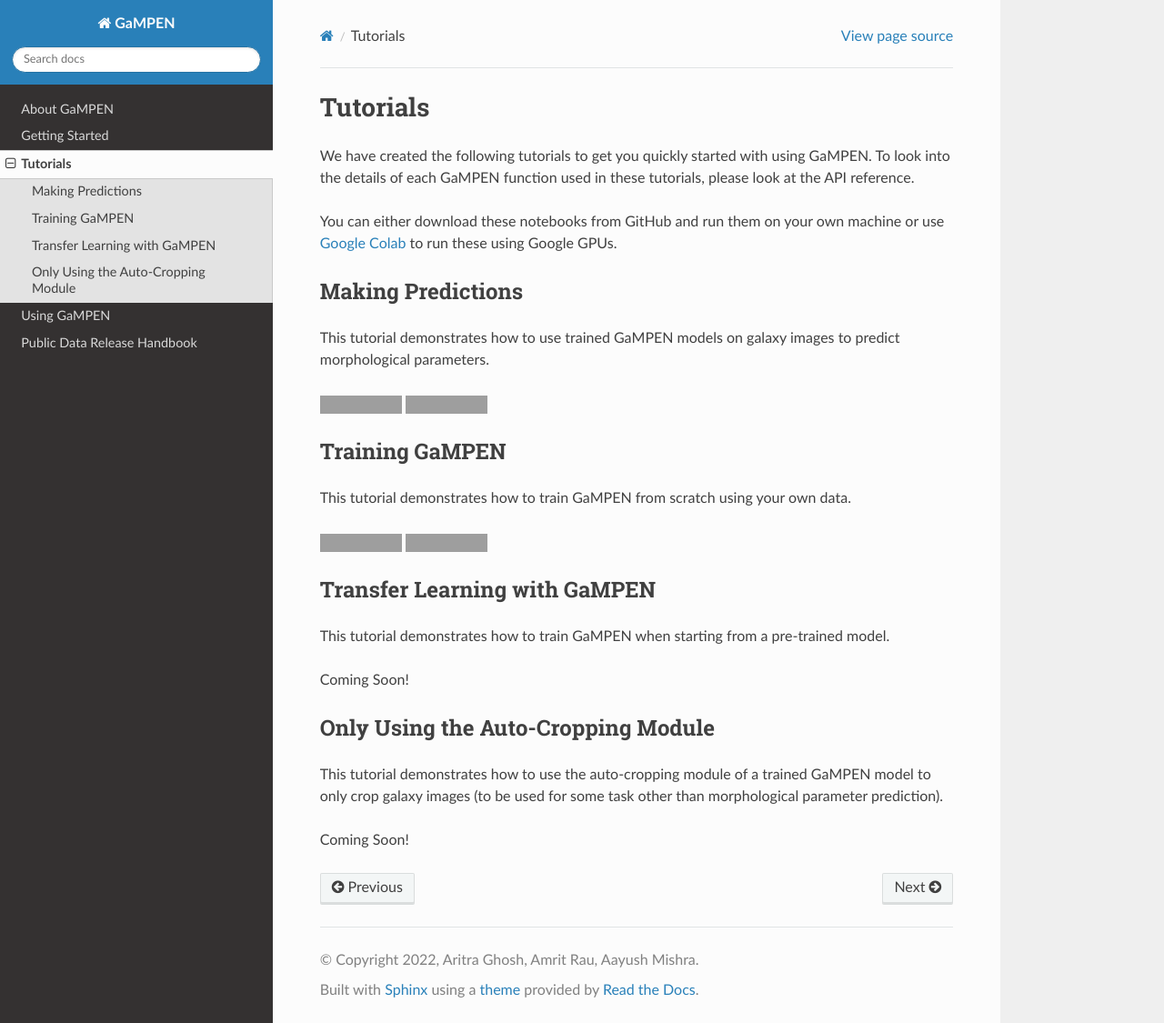
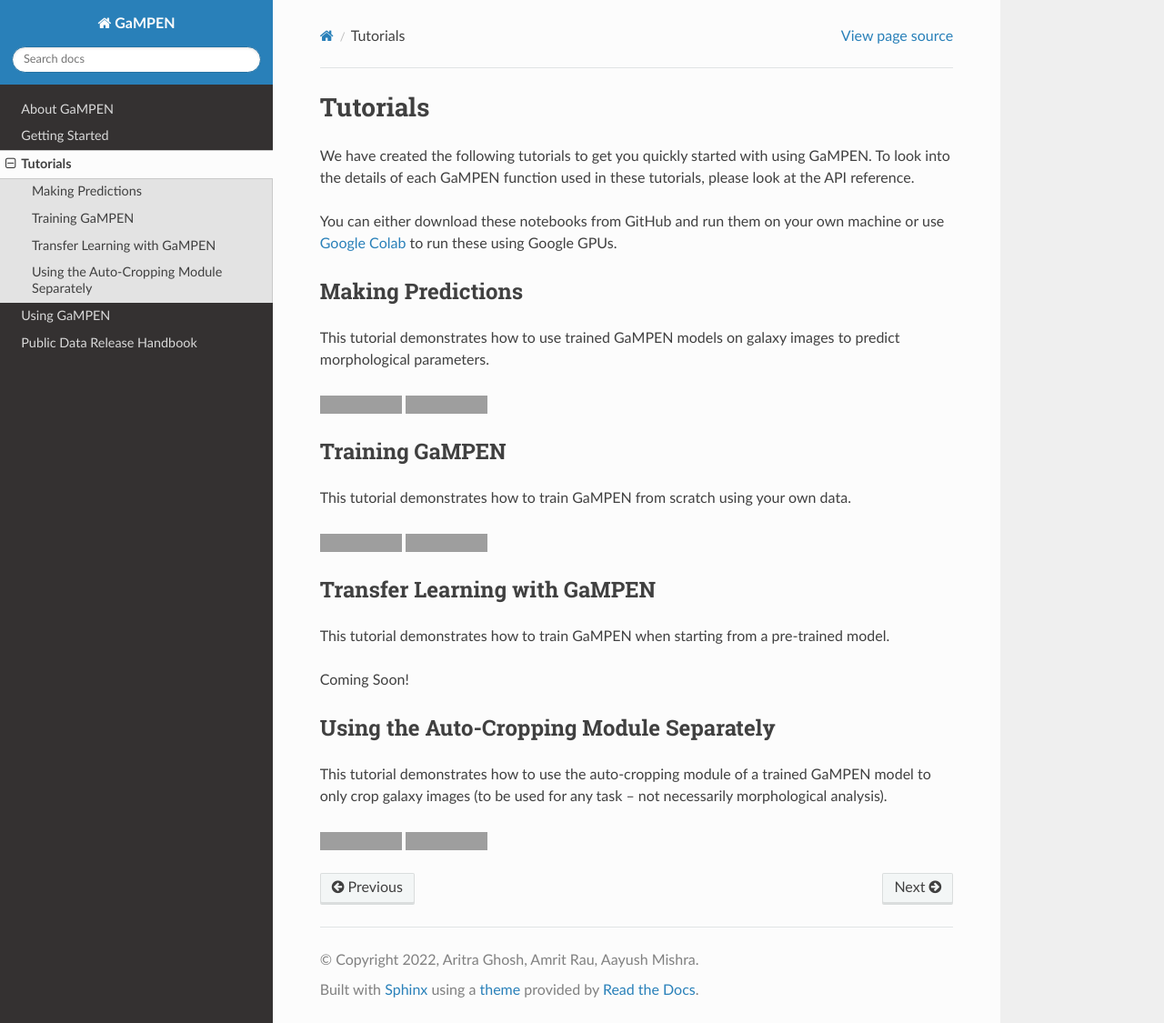
Before and after one commit to aritraghsh09/GaMPEN, a Sphinx documentation site: the page built from docs/source/Tutorials.md, in a window 1280 px wide and 1125 px high. Shown: the whole window at 91% size. Built offline with Sphinx 7.4.7 and the Read the Docs theme 2.0.0, drawn with Linux system fonts in a browser that asks for light colours; pages that are not in the unit, such as notebooks, are missing from menus; grey boxes are pictures that could not be loaded.

Commit message:
Adding links to autocropping tutorial

```diff
--- a/docs/source/Tutorials.md
+++ b/docs/source/Tutorials.md
@@ -25,8 +25,9 @@
 Coming Soon!
 
 
-## Only Using the Auto-Cropping Module
+## Using the Auto-Cropping Module Separately
 
-This tutorial demonstrates how to use the auto-cropping module of a trained GaMPEN model to only crop galaxy images (to be used for some task other than morphological parameter prediction).
+This tutorial demonstrates how to use the auto-cropping module of a trained GaMPEN model to only crop galaxy images (to be used for any task -- not necessarily morphological analysis).
 
-Coming Soon!
+[![Open In Colab](https://colab.research.google.com/assets/colab-badge.svg)](https://colab.research.google.com/github/aritraghsh09/GaMPEN/blob/master/tutorials/Autocropping.ipynb)
+[![Open In GitHub](https://img.shields.io/badge/|%20-Open%20in%20GitHub-informational?logo=github)](https://github.com/aritraghsh09/GaMPEN/blob/master/tutorials/Autocropping.ipynb)
```
